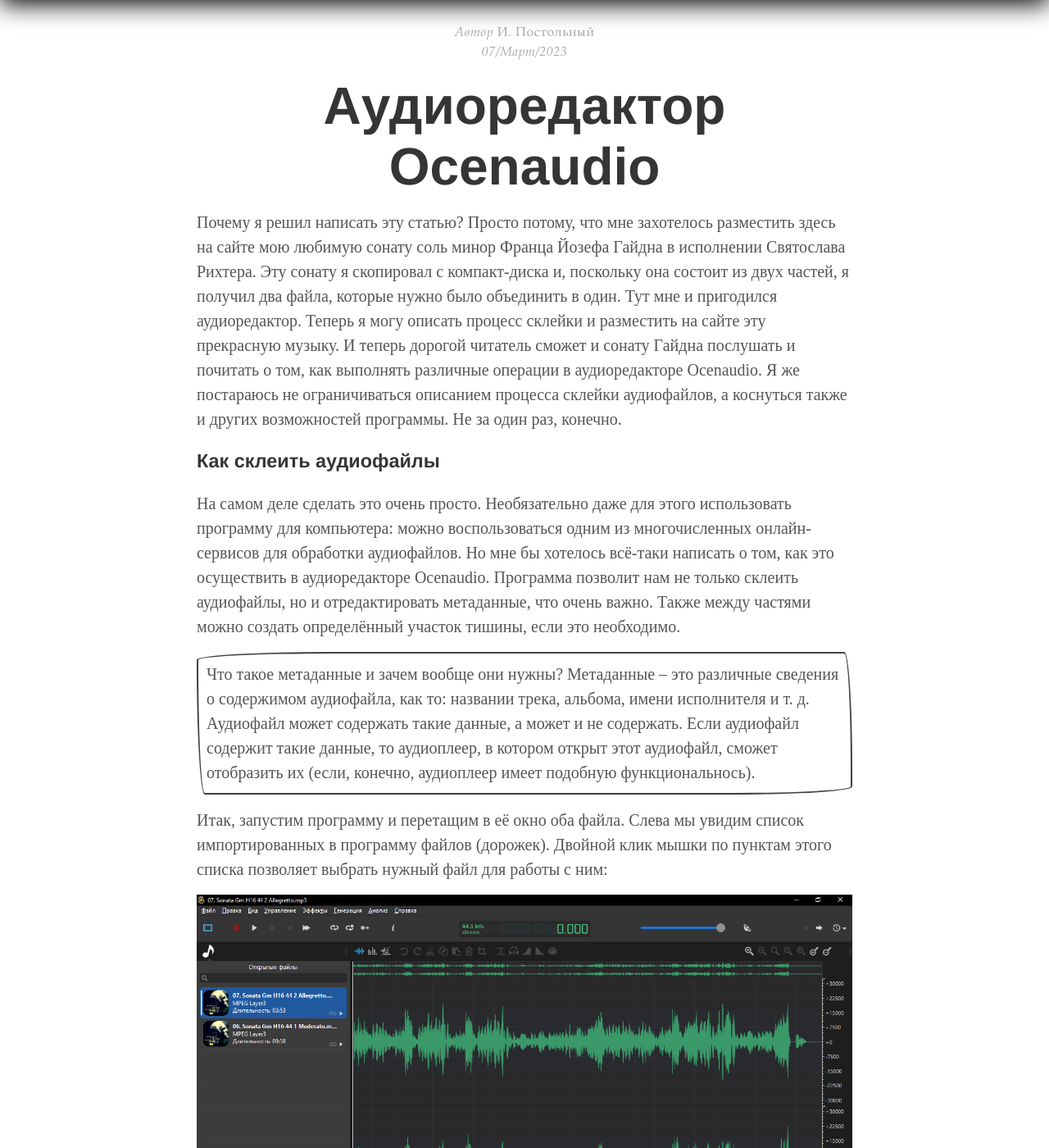
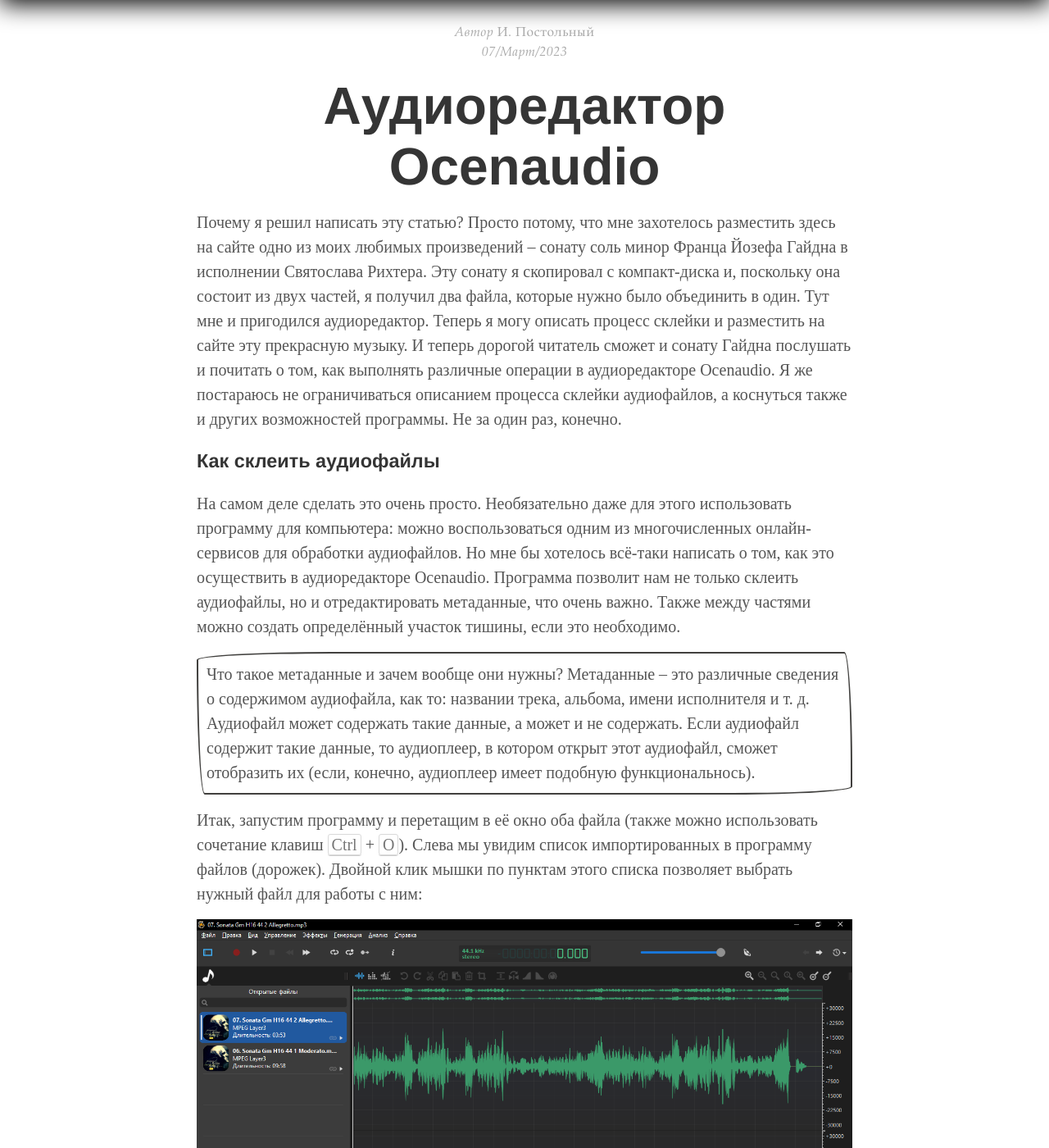
Before and after one commit to postolny/postolny.github.io, a Jekyll site: the page built from _posts/2023-03-07-ocenaudio.md, in a window 1280 px wide and 1400 px high, scrolled down 418 px. Shown: the whole window at 82% size. Built offline with Jekyll 4.4.1, drawn with Linux system fonts in a browser that asks for light colours; some of the changed text lies outside the part shown.

Commit message:
Add files via upload

```diff
--- a/_posts/2023-03-07-ocenaudio.md
+++ b/_posts/2023-03-07-ocenaudio.md
@@ -1,14 +1,14 @@
 ---
 layout: post
 title: "Aудиоредактор Ocenaudio"
-description: "Почему я решил написать эту статью? Просто потому, что мне захотелось разместить здесь на сайте мою любимую сонату соль минор Франца Йозефа Гайдна в исполнении Святослава Рихтера. Эту сонату я скопировал с компакт-диска и, поскольку она состоит из двух частей, я получил два файла, которые нужно было объединить в один."
+description: "Почему я решил написать эту статью? Просто потому, что мне захотелось разместить здесь на сайте одно из моих любимых произведений – сонату соль минор Франца Йозефа Гайдна в исполнении Святослава Рихтера. Эту сонату я скопировал с компакт-диска и, поскольку она состоит из двух частей, я получил два файла, которые нужно было объединить в один."
 author: "И. Постольный"
 comments: false
 categories:
 tags: Музыка
 ---
 
-Почему я решил написать эту статью? Просто потому, что мне захотелось разместить здесь на сайте мою любимую сонату соль минор Франца Йозефа Гайдна в исполнении Святослава Рихтера. Эту сонату я скопировал с компакт-диска и, поскольку она состоит из двух частей, я получил два файла, которые нужно было объединить в один. Тут мне и пригодился аудиоредактор. Теперь я могу описать процесс склейки и разместить на сайте эту прекрасную музыку. И теперь дорогой читатель сможет и сонату Гайдна послушать и почитать о том, как выполнять различные операции в аудиоредакторе Ocenaudio. Я же постараюсь не ограничиваться описанием процесса склейки аудиофайлов, а коснуться также и других возможностей программы. Не за один раз, конечно.
+Почему я решил написать эту статью? Просто потому, что мне захотелось разместить здесь на сайте одно из моих любимых произведений – сонату соль минор Франца Йозефа Гайдна в исполнении Святослава Рихтера. Эту сонату я скопировал с компакт-диска и, поскольку она состоит из двух частей, я получил два файла, которые нужно было объединить в один. Тут мне и пригодился аудиоредактор. Теперь я могу описать процесс склейки и разместить на сайте эту прекрасную музыку. И теперь дорогой читатель сможет и сонату Гайдна послушать и почитать о том, как выполнять различные операции в аудиоредакторе Ocenaudio. Я же постараюсь не ограничиваться описанием процесса склейки аудиофайлов, а коснуться также и других возможностей программы. Не за один раз, конечно.
 
 ### Как склеить аудиофайлы
 
@@ -17,7 +17,7 @@
 Что такое метаданные и зачем вообще они нужны? Метаданные – это различные сведения о содержимом аудиофайла, как то: названии трека, альбома, имени исполнителя и т. д. Аудиофайл может содержать такие данные, а может и не содержать. Если аудиофайл содержит такие данные, то аудиоплеер, в котором открыт этот аудиофайл, сможет отобразить их (если, конечно, аудиоплеер имеет подобную функциональнось).
 {: .cornice}
 
-Итак, запустим программу и перетащим в её окно оба файла. Слева мы увидим список импортированных в программу файлов (дорожек). Двойной клик мышки по пунктам этого списка позволяет выбрать нужный файл для работы с ним:
+Итак, запустим программу и перетащим в её окно оба файла (также можно использовать сочетание клавиш <kbd>Ctrl</kbd> + <kbd>O</kbd>). Слева мы увидим список импортированных в программу файлов (дорожек). Двойной клик мышки по пунктам этого списка позволяет выбрать нужный файл для работы с ним:
 
 ![ocenaudio]({{ site.baseurl }}/img/ocenaudio/ocenaudio.png){: .lightbox}
 
@@ -54,3 +54,10 @@
 
 Франц Йозеф Гайдн, соната для фортепиано соль минор, Hob XVI:44, исполняет Святослав Рихтер.
 {: .center}
+
+
+Опишу также самый простой способ склейки аудиофайлов. Этим способом можно присоединить один файл непосредственно в конец другого. В списке слева файлы должны располагаться один за другим по порядку сверху вниз т.е. в нашем случае сначала идёт аудиодорожка 06, а за ней – 07. Если порядок иной, то файлы можно переупорядочить, перетащив их мышкой (нажать и удерживать левую клавишу мышки). Затем все дорожки нужно выделить. Для этого можно кликнуть левой клавишей по списку или по свободному пространству слева и затем нажать <kbd>Ctrl</kbd> + <kbd>A</kbd> или удерживая левую клавишу мышки просто провести мышкой снизу вверх по списку файлов, начиная со свободного пространства. После того, как файлы будут выделены, кликнуть по ним правой клавишей мышки и в появившемся контекстном меню выбрать "Присоединить":
+
+![ocenaudio5]({{ site.baseurl }}/img/ocenaudio/ocenaudio5.png)
+
+Результат появится ниже исходных файлов и вы сможете отредактировать метаданные и экпортировать (также вы можете выбрать вариант "Сохранить как..." (<kbd>Ctrl</kbd> + <kbd>Shift</kbd> + <kbd>S</kbd>)) готовый файл (не забудьте дважды кликнуть на него перед редактированием метаданных и сохранением).
```
